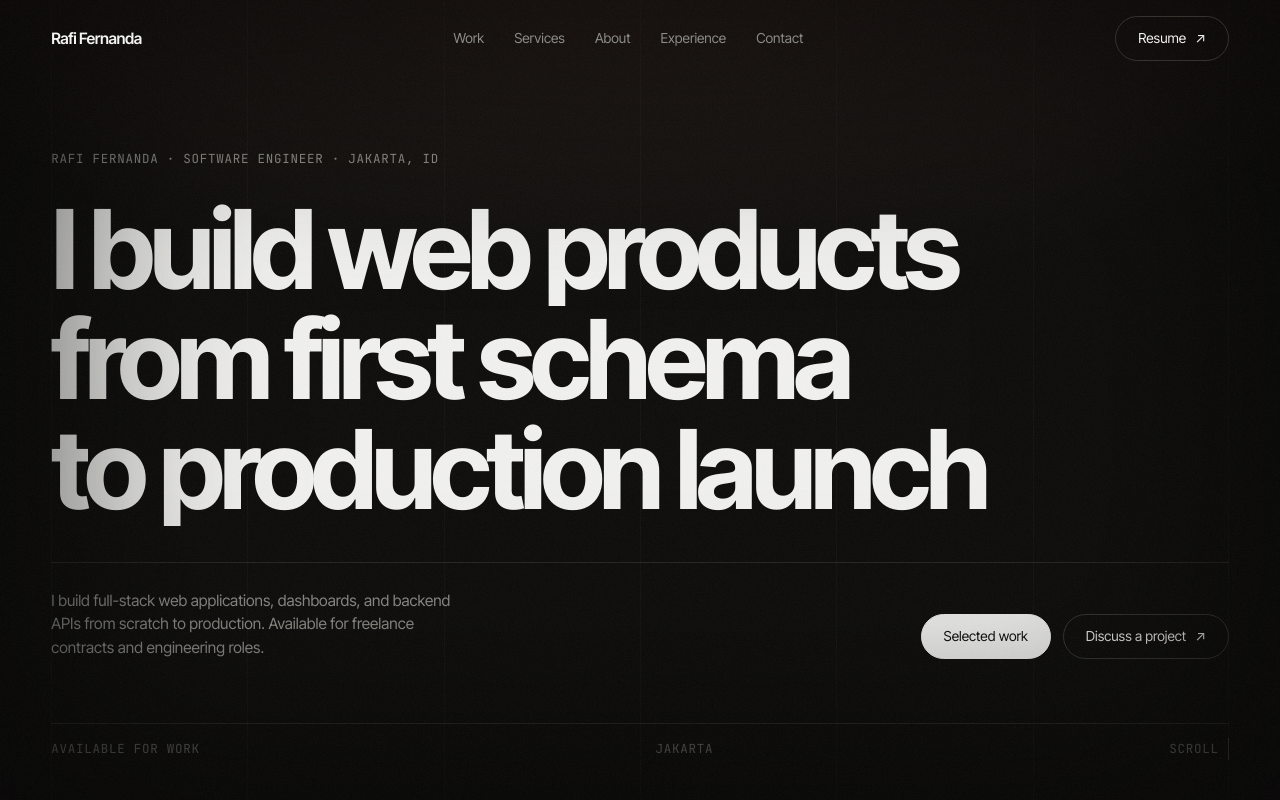
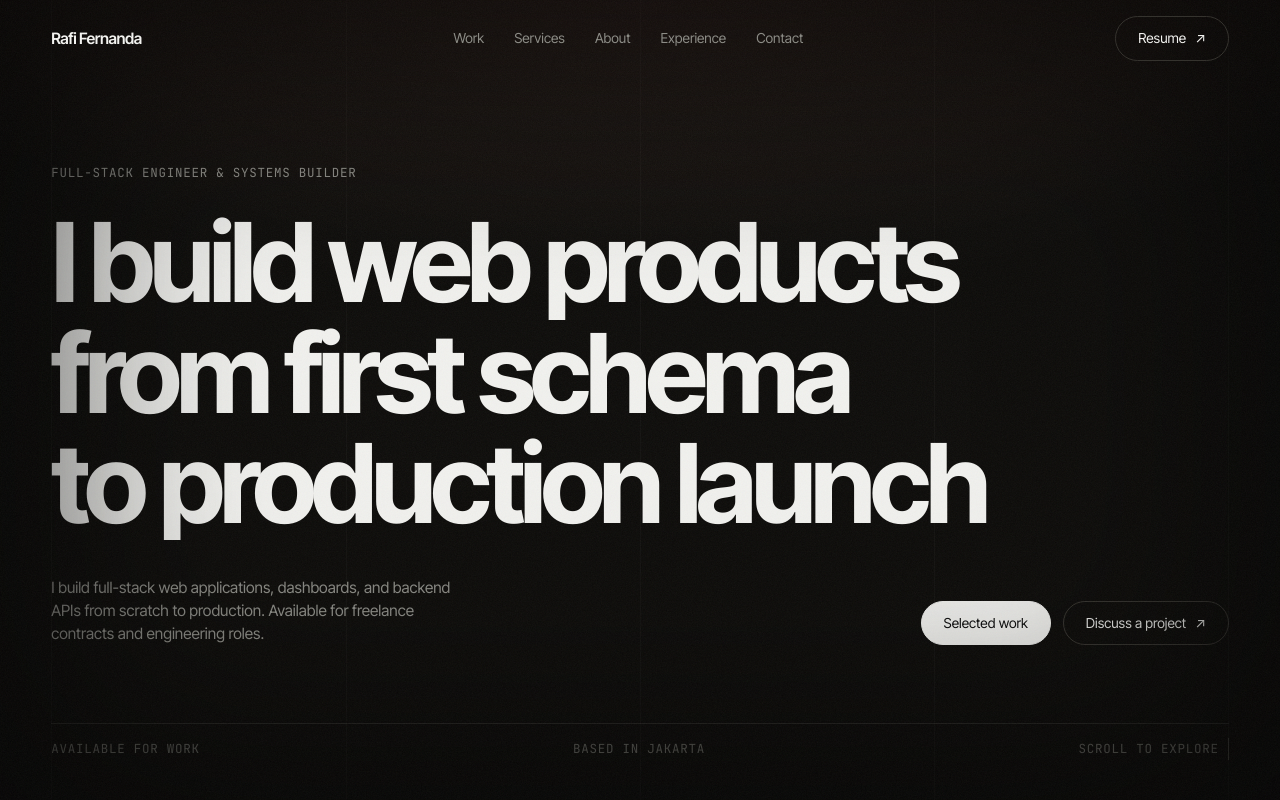
Before and after one commit to Randevough/Portofolio, an Astro site: page / in a window 1280 px wide. Shown: the top 800 px of the page. Built offline with nearby package versions, Linux system fonts and the light colour scheme; Astro itself is replaced by a stand-in of ours; a script that the page names is missing.

Commit message:
refactor(hero): refine typography, reduce grid lines to 4 columns, and clean meta bar

```diff
--- a/src/components/TextureLayers.astro
+++ b/src/components/TextureLayers.astro
@@ -5,4 +5,4 @@
 <div class="glow" aria-hidden="true"></div>
 <div class="spot" data-spot aria-hidden="true"></div>
 <div class="vignette" aria-hidden="true"></div>
-<div class="rules" aria-hidden="true"><span></span><span></span><span></span><span></span><span></span><span></span></div>
+<div class="rules" aria-hidden="true"><span></span><span></span><span></span><span></span></div>
--- a/src/pages/index.astro
+++ b/src/pages/index.astro
@@ -26,7 +26,7 @@ const andalasiaRoute = `${base}work/andalasia/`;
   <!-- ============ 01 HERO ============ -->
   <section class="hero">
     <div class="hero__inner">
-      <p class="hero__eyebrow mono" data-fade>Rafi Fernanda · Software Engineer · Jakarta, ID</p>
+      <p class="hero__eyebrow mono" data-fade>Full-stack Engineer &amp; Systems Builder</p>
 
       <div class="hero__mask" data-hero-mask>
         <video class="hero__video-source" data-hero-video autoplay muted loop playsinline preload="auto" poster={heroPoster} aria-hidden="true">
@@ -51,8 +51,8 @@ const andalasiaRoute = `${base}work/andalasia/`;
     </div>
     <div class="hero__meta mono" data-fade>
       <span>Available for work</span>
-      <span>Jakarta</span>
-      <span class="hero__scroll">Scroll <i></i></span>
+      <span>Based in Jakarta</span>
+      <span class="hero__scroll">Scroll to explore <i></i></span>
     </div>
   </section>
 
--- a/src/styles/global.css
+++ b/src/styles/global.css
@@ -75,7 +75,7 @@ html.fine .spot{display:block;}
   box-shadow:inset 0 0 clamp(120px,16vw,260px) clamp(30px,5vw,90px) rgba(0,0,0,.62);}
 
 .rules{inset:0;z-index:4;max-width:var(--max);margin:0 auto;padding:0 var(--pad);
-  display:grid;grid-template-columns:repeat(6,1fr);}
+  display:grid;grid-template-columns:repeat(4,1fr);}
 .rules span{border-left:1px solid rgba(255,255,255,.026);}
 .rules span:last-child{border-right:1px solid rgba(255,255,255,.026);}
 
@@ -310,7 +310,7 @@ html.motion .hero.is-pushed .hero__inner{transform:none;}
 .hero__line{display:block;overflow:hidden;padding-bottom:.02em;}
 .hero__line > span{display:block;}
 .hero__foot{display:grid;grid-template-columns:minmax(0,1fr) auto;gap:36px;align-items:end;
-  margin-top:clamp(26px,4.5vh,54px);padding-top:26px;border-top:1px solid var(--line);}
+  margin-top:clamp(26px,4.5vh,54px);padding-top:0;}
 .hero__lede{max-width:46ch;color:var(--muted);font-size:.97rem;}
 .hero__actions{display:flex;gap:12px;flex-wrap:wrap;}
 .hero__meta{display:flex;justify-content:space-between;align-items:center;color:var(--dim);
```
